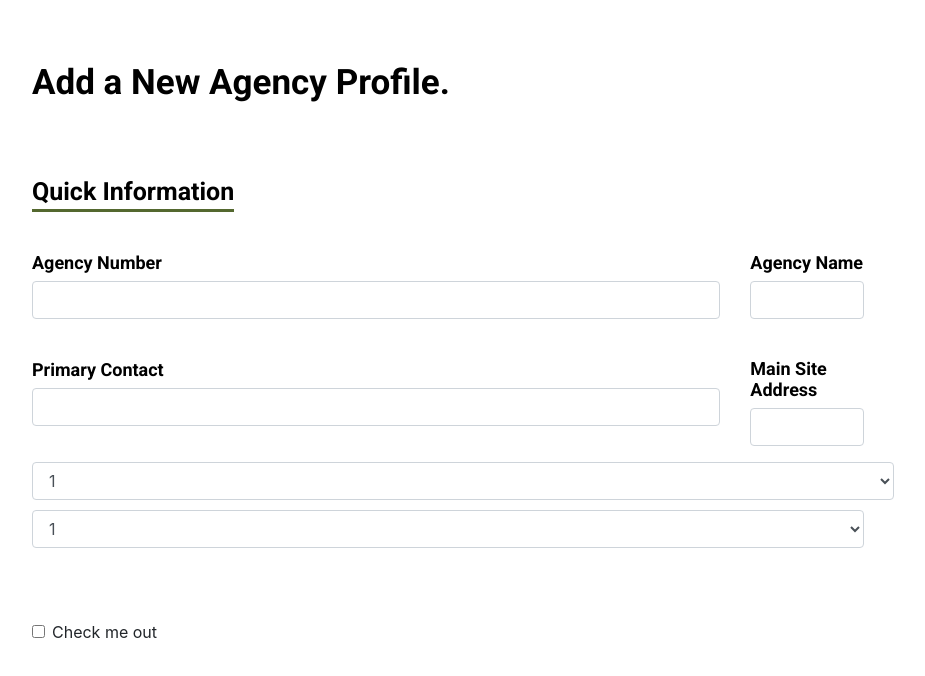
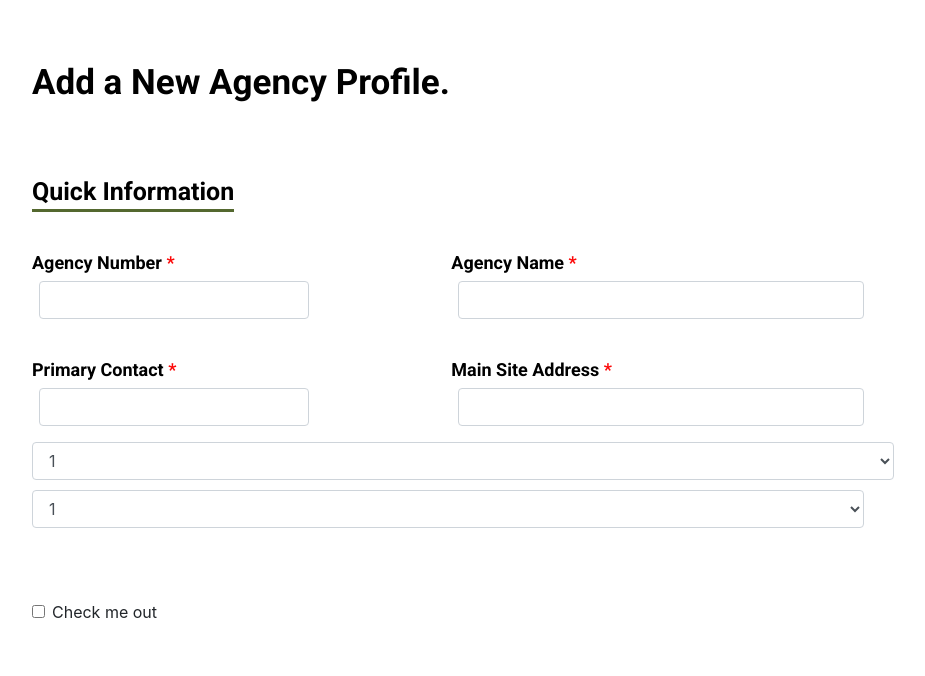
Before and after one commit to TritonSE/FSD-Distribution-Web-App, a React (Create React App) app: page / in a window 1280 px wide. Shown: the top 676 px of the page, without its empty margins (98-1023 px from the left). Built offline with nearby package versions, Linux system fonts and the light colour scheme.

Commit message:
Fix styling and columns (without sass), add RequiredAsterisk

```diff
--- a/src/pages/agency-profile-form/AgencyProfileForm.js
+++ b/src/pages/agency-profile-form/AgencyProfileForm.js
@@ -22,8 +22,6 @@ import "./formstyle.css";
 // Number field / counter - EF/WW
 // Button - EF/WW
 
-// TODO 12-14-20: look into using SASS to modify default Bootstrap styling, so we don't have to always do className="..."
-
 class AgencyProfileForm extends Component {
   render() {
     return (
@@ -35,20 +33,20 @@ class AgencyProfileForm extends Component {
         <Form>
           <div className="form-section">
             <FormSectionHeader title="Quick Information" />
-            <Row>
+            <Row noGutters={true}>
               <Col>
-                <InputText label="Agency Number" />
+                <InputText label="Agency Number" required={true} leftmost={true} />
               </Col>
-              <Col xs={2}>
-                <InputText label="Agency Name" />
+              <Col xs={8}>
+                <InputText label="Agency Name" required={true} />
               </Col>
             </Row>
-            <Row>
+            <Row noGutters={true}>
               <Col>
-                <InputText label="Primary Contact" />
+                <InputText label="Primary Contact" required={true} leftmost={true} />
               </Col>
-              <Col xs={2}>
-                <InputText label="Main Site Address" />
+              <Col xs={8}>
+                <InputText label="Main Site Address" required={true} />
               </Col>
             </Row>
             <Row>
--- a/src/pages/agency-profile-form/InputText.jsx
+++ b/src/pages/agency-profile-form/InputText.jsx
@@ -1,19 +1,21 @@
+import React, { Component } from "react";
+import Form from "react-bootstrap/Form";
+import RequiredAsterisk from "./RequiredAsterisk";
 import "./formstyle.css";
-import React, { Component } from "react";
-import "bootstrap/dist/css/bootstrap.min.css";
-import Form from "react-bootstrap/Form";
 
 class InputText extends Component {
-  state = {};
-
-
   render() {
+    let groupClass = "form-input";
+    if (!this.props.leftmost) {
+      groupClass += " form-col-gutter";
+    }
     return (
-      <Form.Group className="form-input">
+      <Form.Group className={groupClass}>
         <Form.Label className="form-input-label">
           {this.props.label}
+          <RequiredAsterisk required={this.props.required} />
         </Form.Label>
-        <Form.Control type="text" className="form-input-textbox" />
+        <Form.Control type="text" />
       </Form.Group>
     );
   }
--- /dev/null
+++ b/src/pages/agency-profile-form/RequiredAsterisk.jsx
@@ -0,0 +1,9 @@
+import React from "react";
+import "./formstyle.css";
+
+export default function RequiredAsterisk(props) {
+  if (props.required) {
+    return <h3 className="form-input-label asterisk"> *</h3>;
+  }
+  return null;
+}
--- a/src/pages/agency-profile-form/formstyle.css
+++ b/src/pages/agency-profile-form/formstyle.css
@@ -34,6 +34,11 @@
 
 .form-input {
   margin-top: 23px;
+  padding-left: 7px;
+}
+
+.form-col-gutter {
+  margin-left: 142px;
 }
 
 .form-input-label {
@@ -43,6 +48,7 @@
   font-size: 18px;
   line-height: 21px;
   color: #000000;
+  margin-left: -7px;
   margin-bottom: 8px;
 }
 
@@ -79,17 +85,9 @@ p {
 }
 
 .asterisk {
+  margin-left: 0px;
+  display: inline;
   color: #FC0808;
-}
-
-.input-field-header {
-  position: absolute;
-
-  font-family: Roboto;
-  font-style: normal;
-  font-weight: 500;
-  font-size: 18px;
-  line-height: 21px;
 }
 
 .btn-create-profile-button {
```
Also changed, not shown: 1 other file (tests, documents, lock files or other folders).
